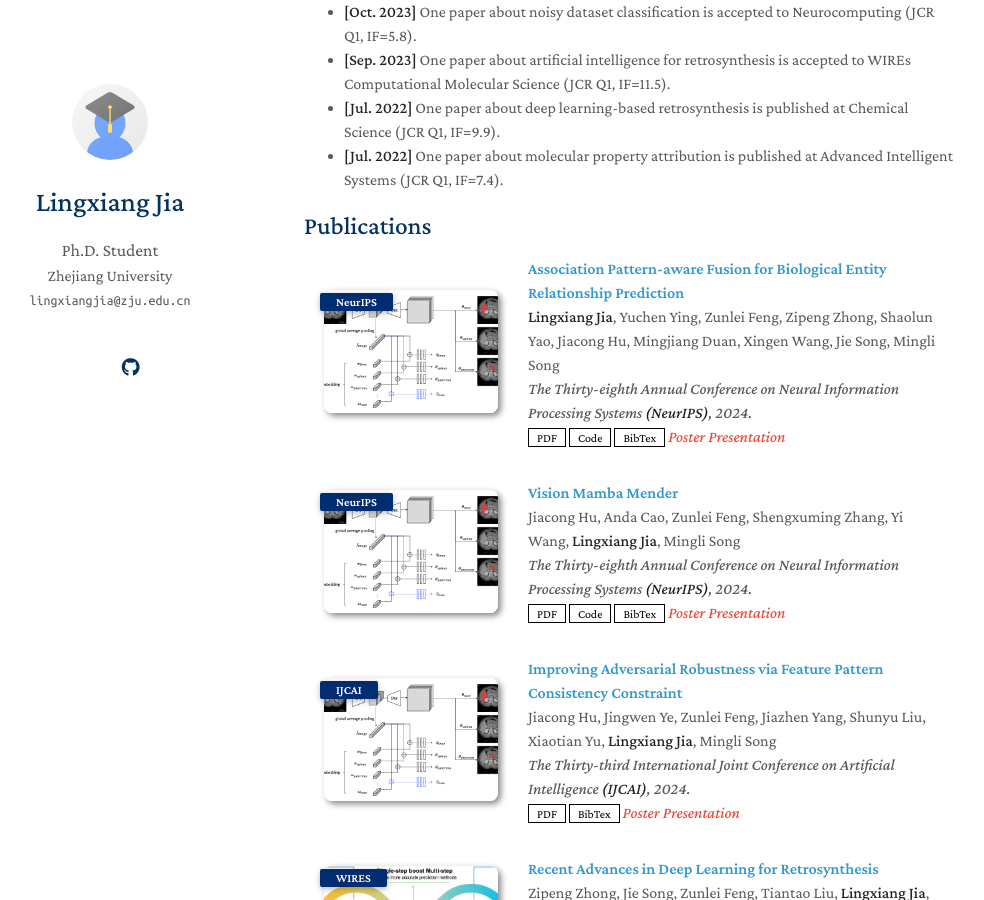
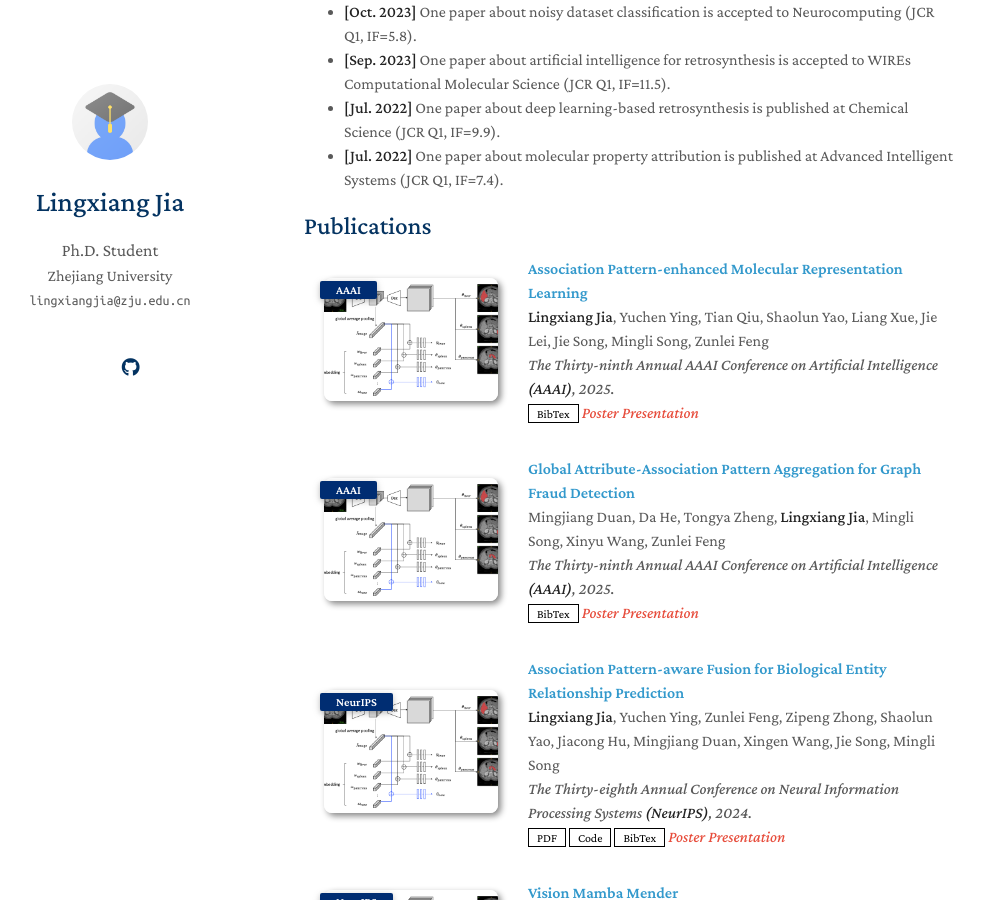
Before and after one commit to hry98kki/hry98kki.github.io, a Jekyll site: the page built from index.md, in a window 1280 px wide and 900 px high, scrolled down 830 px. Shown: the whole window, without its empty margins (166-1150 px from the left). Built offline with Jekyll 4.4.1, drawn with Linux system fonts in a browser that asks for light colours; nearby versions of some CDN libraries; a style sheet for code colours, icons or effects is not loaded; our own code applies the rules of GitHub Pages for plain Markdown files.

Commit message:
Update publications.yml

```diff
--- a/_data/publications.yml
+++ b/_data/publications.yml
@@ -1,4 +1,24 @@
 main:
+
+  - title: Association Pattern-enhanced Molecular Representation Learning
+    authors: <strong>Lingxiang Jia</strong>, Yuchen Ying, Tian Qiu, Shaolun Yao, Liang Xue, Jie Lei, Jie Song, Mingli Song, Zunlei Feng
+    conference_short: AAAI
+    conference: The Thirty-ninth Annual AAAI Conference on Artificial Intelligence <strong>(AAAI)</strong>, 2025.
+    # pdf: https://openreview.net/pdf?id=LI5KmimXbM
+    # code: https://github.com/hry98kki/PatternBERP
+    bibtex: https://bib.yliu.me/MICCAI23.txt
+    image: ./assets/img/teaser_example_2.png
+    notes: Poster Presentation
+
+  - title: Global Attribute-Association Pattern Aggregation for Graph Fraud Detection
+    authors: Mingjiang Duan, Da He, Tongya Zheng, <strong>Lingxiang Jia</strong>, Mingli Song, Xinyu Wang, Zunlei Feng
+    conference_short: AAAI
+    conference: The Thirty-ninth Annual AAAI Conference on Artificial Intelligence <strong>(AAAI)</strong>, 2025.
+    # pdf: https://openreview.net/pdf?id=LI5KmimXbM
+    # code: https://github.com/hry98kki/PatternBERP
+    bibtex: https://bib.yliu.me/MICCAI23.txt
+    image: ./assets/img/teaser_example_2.png
+    notes: Poster Presentation
 
   - title: Association Pattern-aware Fusion for Biological Entity Relationship Prediction
     authors: <strong>Lingxiang Jia</strong>, Yuchen Ying, Zunlei Feng, Zipeng Zhong, Shaolun Yao, Jiacong Hu, Mingjiang Duan, Xingen Wang, Jie Song, Mingli Song
```
